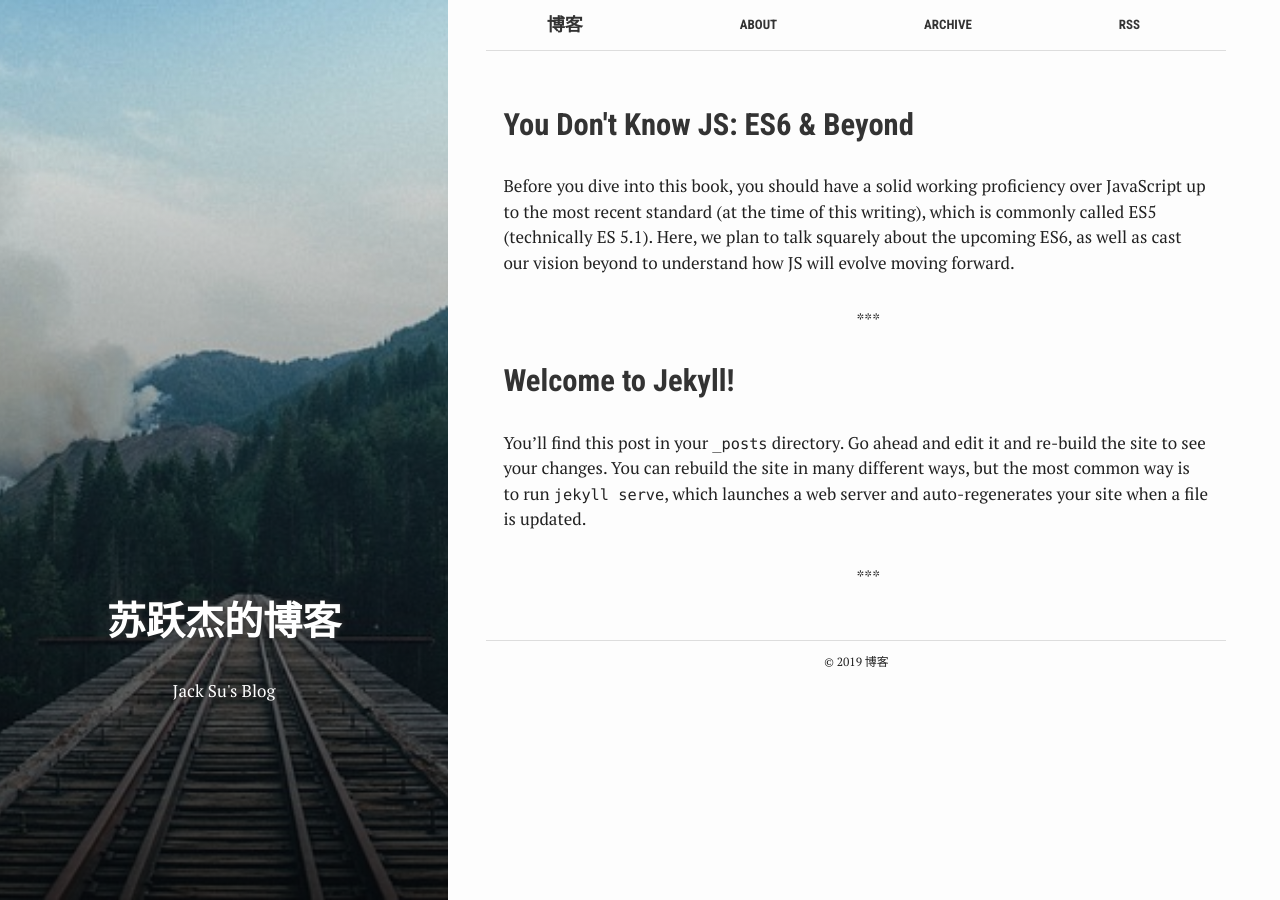
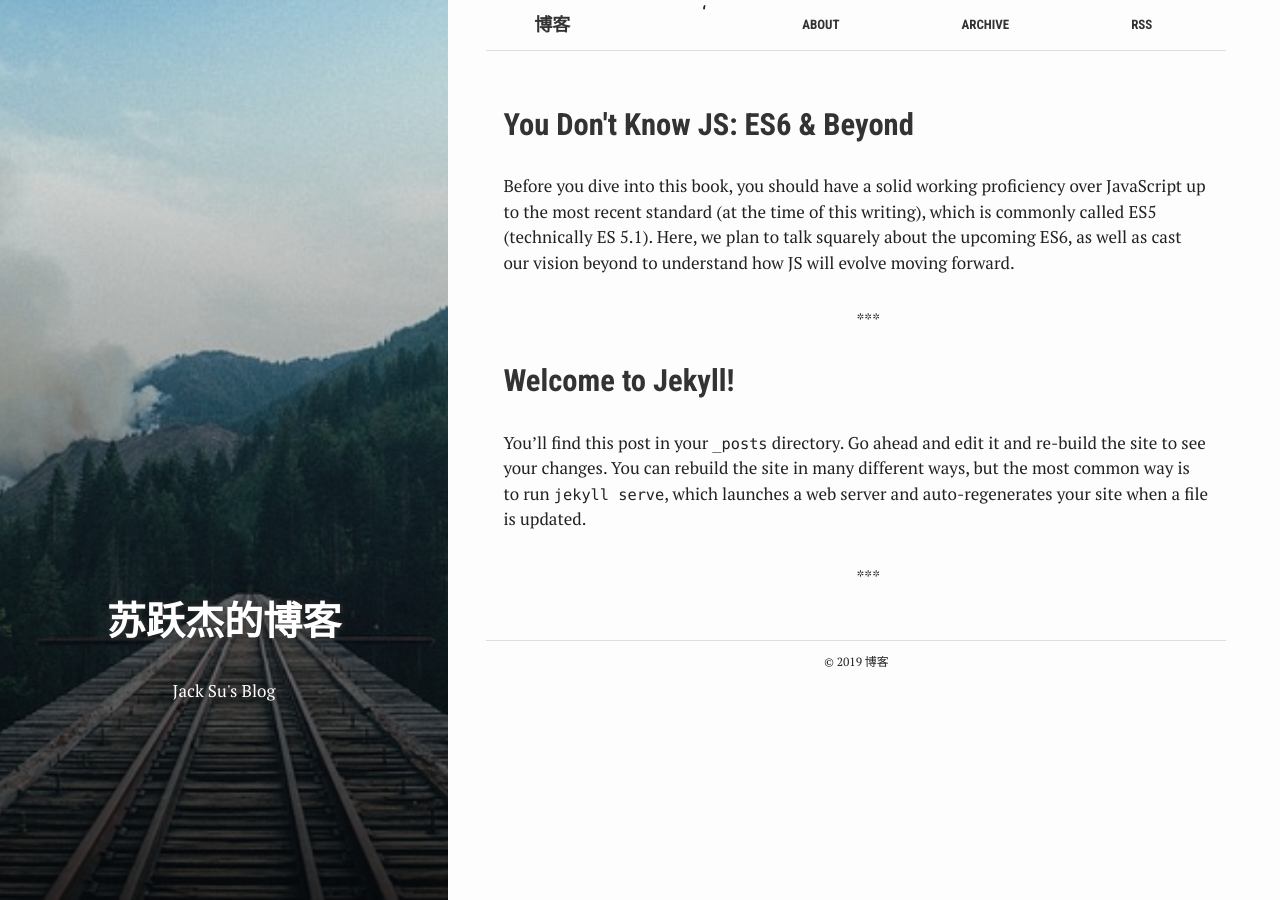
Before and after one commit to suyuejie/blog, a Jekyll site: the page built from index.html, in a window 1280 px wide. Built offline with Jekyll 4.4.1, drawn with Linux system fonts in a browser that asks for light colours.

Commit message:
Add files via upload

```diff
--- a/_includes/header.html
+++ b/_includes/header.html
@@ -12,7 +12,7 @@
       {% endif %}
     {% endfor %}
 
-    <a href="{{ "/feed.xml" | prepend: site.baseurl }}">RSS</a>
+   ‘ <a href="{{ "/feed.xml" | prepend: site.baseurl }}">RSS</a>
 
     <label for="menu-checkbox" class="toggle-button" data-open="☰" data-close="☰" onclick></label>
   </nav>
```
